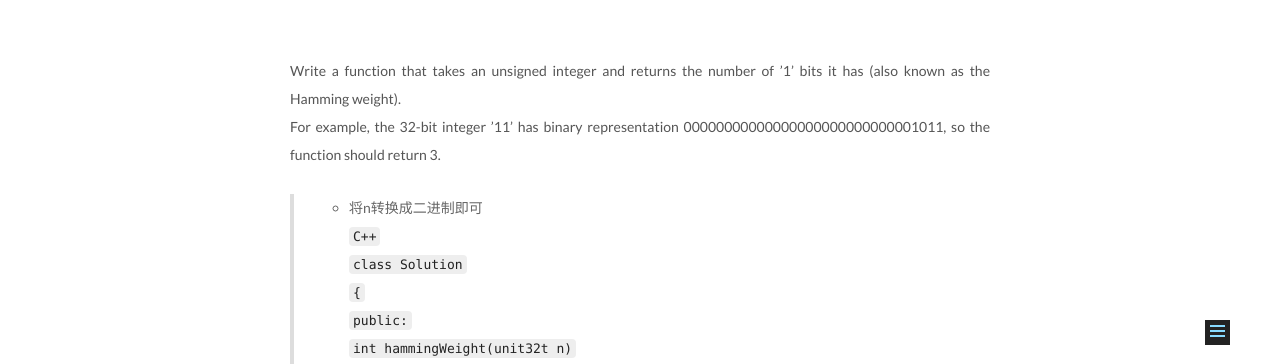
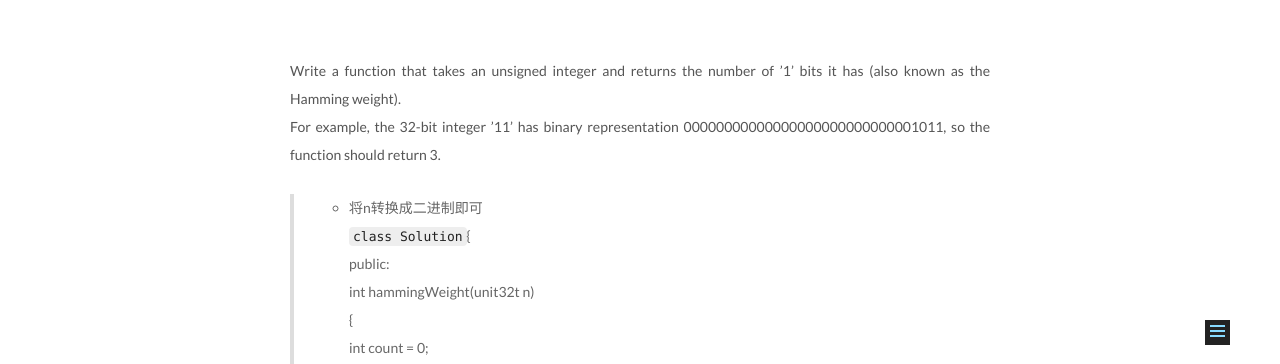
Before and after one commit to ClickSmile/ClickSmile.github.io, a plain HTML site: page 2016/04/12/191-Number-of-1-Bits/index.html in a window 1280 px wide. Shown: the part 410-774 px from the top of the page. Drawn offline with Linux system fonts and the light colour scheme.

Commit message:
Site updated: 2016-04-15 15:58:50

```diff
--- a/2016/04/12/191-Number-of-1-Bits/index.html
+++ b/2016/04/12/191-Number-of-1-Bits/index.html
@@ -63,7 +63,7 @@
 <meta property="og:url" content="www.chengliustduio.com/2016/04/12/191-Number-of-1-Bits/index.html">
 <meta property="og:site_name" content="ChengLiu's Blog">
 <meta property="og:description" content="Write a function that takes an unsigned integer and returns the number of ’1’ bits it has (also known as the Hamming weight).For example, the 32-bit integer ’11’ has binary representation 000000000000">
-<meta property="og:updated_time" content="2016-04-15T19:55:32.000Z">
+<meta property="og:updated_time" content="2016-04-15T19:58:43.000Z">
 <meta name="twitter:card" content="summary">
 <meta name="twitter:title" content="191. Number of 1 Bits">
 <meta name="twitter:description" content="Write a function that takes an unsigned integer and returns the number of ’1’ bits it has (also known as the Hamming weight).For example, the 32-bit integer ’11’ has binary representation 000000000000">
@@ -246,19 +246,7 @@
         <p>Write a function that takes an unsigned integer and returns the number of ’1’ bits it has (also known as the Hamming weight).<br>For example, the 32-bit integer ’11’ has binary representation 00000000000000000000000000001011, so the function should return 3.</p>
 <blockquote>
 <ul>
-<li>将n转换成二进制即可<br><code>C++</code><br><code>class Solution</code><br><code>{</code><br><code>public:</code><br><code>int hammingWeight(unit32t  n)</code><br><code>{
-``      int count = 0;
-``      while(n)
-``      {
-``          //先求余数
-``          int t = n%2;
-``          if(t)
-``              count++;
-``          n = ( n - t ) / 2;
-``      }
-``      return count;
-``  }
-``}</code></li>
+<li>将n转换成二进制即可<br><code>class Solution</code>{<br>public:<br>int hammingWeight(unit32t  n)<br>{<br>int count = 0;<br>while(n)<br>{<br>//先求余数<br>int t = n%2;<br>if(t)<br>count++;<br>n = ( n - t ) / 2;<br>}<br>return count;<br>}<br>}<br>``</li>
 </ul>
 </blockquote>
 
```
Also changed, not shown: index.html (+1 -13 lines).
